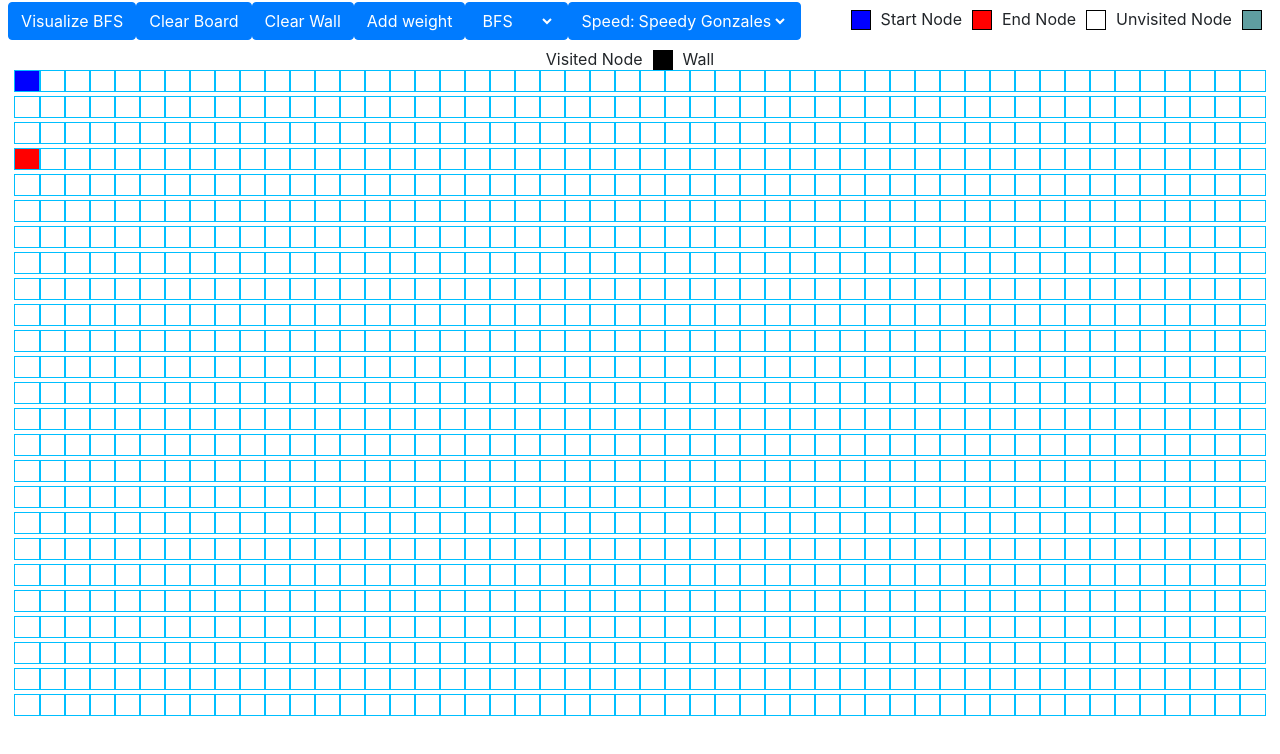
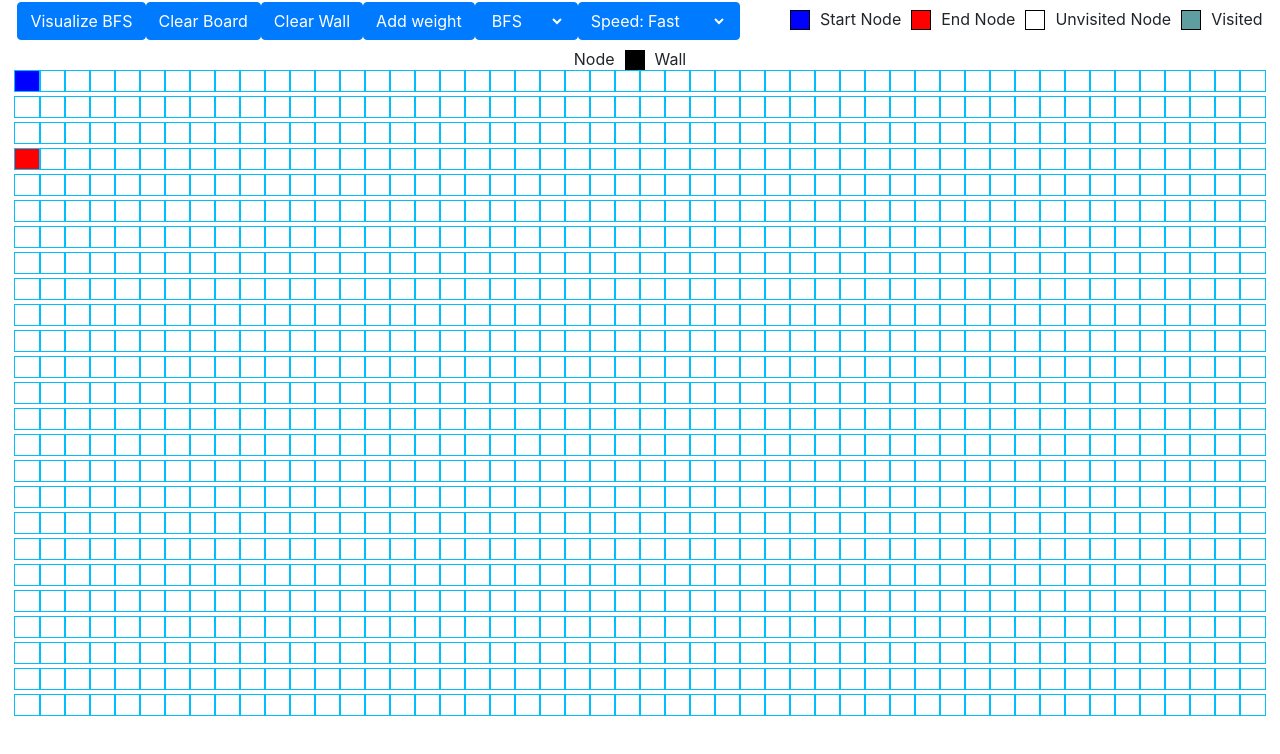
Before and after one commit to Jackxu9946/Pathfinder, a React (Create React App) app in the folder WebstormProjects/Path/: page / in a window 1280 px wide. Shown: the top 754 px of the page. Built offline with nearby package versions, Linux system fonts and the light colour scheme.

Commit message:
Changed speed options :'(

```diff
--- a/WebstormProjects/Path/src/PathFindingVisualizer/Path.jsx
+++ b/WebstormProjects/Path/src/PathFindingVisualizer/Path.jsx
@@ -384,11 +384,11 @@ export default class Path extends Component {
     }
 
     selectSpeed(event) {
-        if (event.target.value === "KOBE") {
+        if (event.target.value === "Fast") {
             TIME_OUT_CONST = 20;
-        } else if (event.target.value === "Speedy Gonzales") {
+        } else if (event.target.value === "Average") {
             TIME_OUT_CONST = 50;
-        } else if (event.target.value === "Overweight Shaq") {
+        } else if (event.target.value === "Slow") {
             TIME_OUT_CONST = 100;
         }
     }
@@ -432,9 +432,9 @@ export default class Path extends Component {
                     <div className ="dropdown">
                         Speed:
                         <select className = "AlgorithmSelect" onChange = {this.selectSpeed} >
-                            <option value="Speedy Gonzales"> Speedy Gonzales </option>
-                            <option value="Overweight Shaq"> Overweight Shat </option>
-                            <option value="KOBE"> KOBE </option>
+                            <option value="Fast"> Fast </option>
+                            <option value="Slow"> Slow </option>
+                            <option value="Average"> Average </option>
                         </select>
                     </div>
                 </Button>
```
